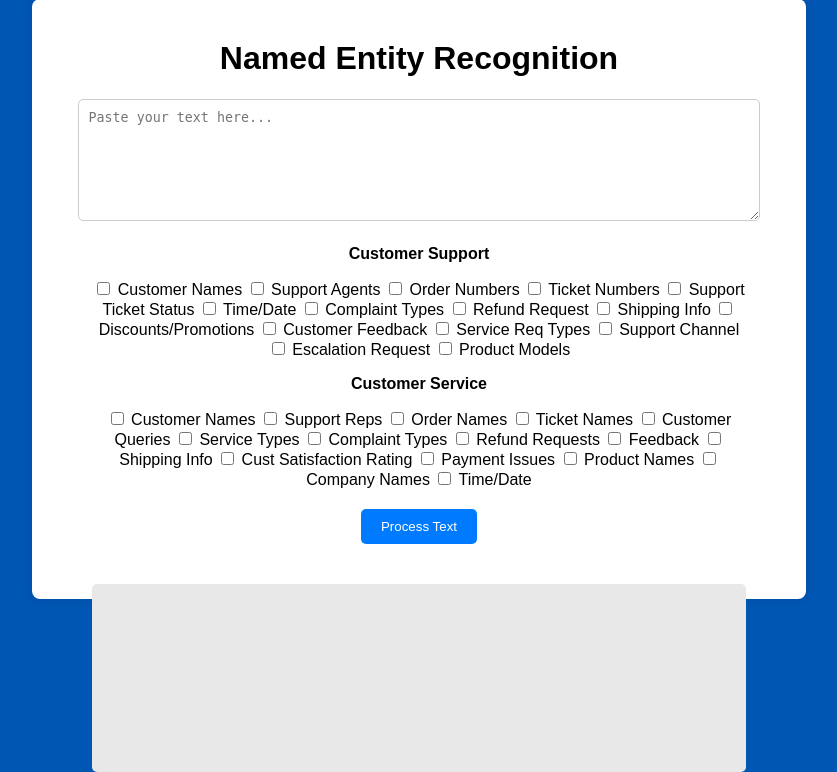
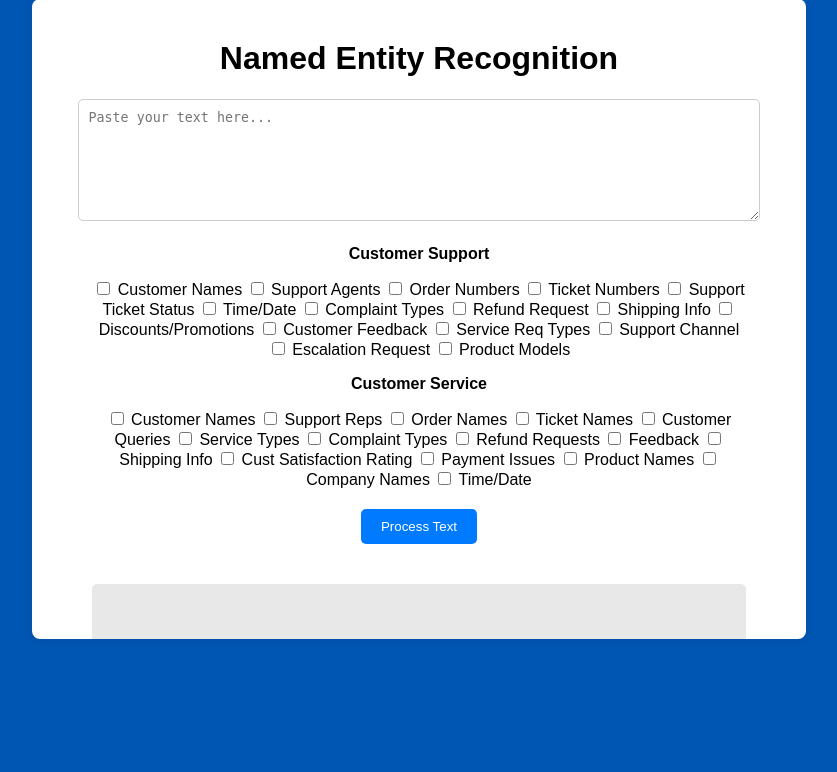
Before and after one commit to nicolejulietta/NER_Customer_Support, a Flask app: page / in a window 1280 px wide. Shown: the part 109-881 px from the top of the page, without its empty margins (221-1058 px from the left). After the commit the page ends 748 px from the top, so only its background shows below. Run offline with Flask 3, Linux system fonts and the light colour scheme.

Commit message:
Cosmetic changes

```diff
--- a/static/styles.css
+++ b/static/styles.css
@@ -9,13 +9,14 @@ body {
 
 .container {
   width: 60%;
-  height: 70vh;
+  height: 75vh;
   background: white;
   padding: 20px;
   border-radius: 8px;
   box-shadow: 0 0 10px rgba(0, 0, 0, 0.1);
   margin: auto;
   margin-top: 5rem;
+  overflow: hidden;
 }
 
 textarea {
```
